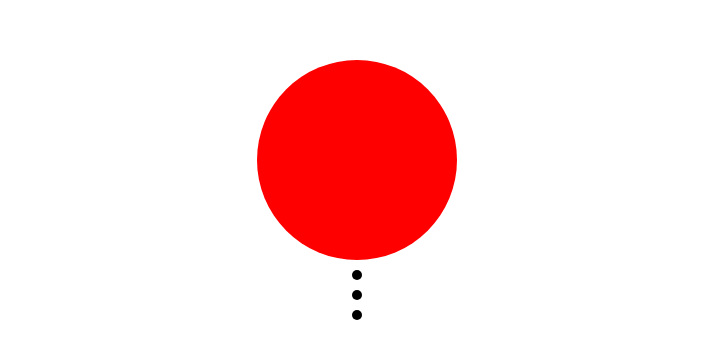
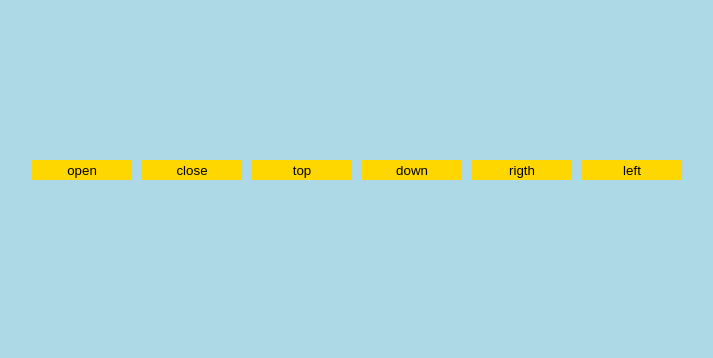
Before and after one commit to MahsumaRezai/window-game, a website: page index.html in a window 1280 px wide. Shown: the part 140-498 px from the top of the page, without its empty margins (283-996 px from the left). Drawn offline with Linux system fonts and the light colour scheme.

Commit message:
small game with move method

```diff
--- a/app.js
+++ b/app.js
@@ -1,27 +1,29 @@
-/*function back() {
-    let red = Math.round(Math.random() * 1000) % 255;
-    let bule = Math.round(Math.random() * 1000) % 255;
-    let green = Math.round(Math.random() * 1000) % 255;
-
-    document.getElementById("body").style.backgroundColor = "rgb(" + red + "," + bule + "," + green + ")"
-
+var win;
+function openwin() {
+    win = window.open("", "", "width=100, height=50");
 
 }
-window.setInterval(back, 1000)
+function closewin() {
+    win.close()
+}
 
-*/
+function rightop() {
+    win.moveTo(500, 0);
+    win.focus()
 
-// object
+}
+function leftop() {
+    win.moveTo(-500, 0);
+    win.focus()
 
+}
+function topp() {
+    win.moveTo(0, -100);
+    win.focus()
 
-let obj = {};
-obj["name"] = "Masoumeh";
-obj["age"] = 22;
-obj["university"] = "AFG";
+}
+function dow() {
+    win.moveTo(0, 400);
+    win.focus()
 
-let obj2 = obj;
-
-
-if (obj === obj2) {
-    console.log("Hello form the js code")
 }
--- a/index.html
+++ b/index.html
@@ -7,18 +7,26 @@
     <meta http-equiv="X-UA-Compatible" content="ie=edge">
     <link rel="stylesheet" href="./css/style.css">
     <title>z-index</title>
+    <script src="./app.js"></script>
+
 </head>
 
 <body>
-    <div class="conent">
-        <div class="cricle">
-        </div>
-        <div class="cricle--black"></div>
-        <div class="cricle--black"></div>
-        <div class="cricle--black"></div>
+    <div class="button">
+        <input value="open" type="button" onclick=" openwin()">
+        <input value="close" type="button" onclick="closewin()">
+        <input value="top" type="button" onclick="topp()">
+        <input value="down" type="button" onclick="dow()">
+        <input value="rigth" type="button" onclick="rightop()">
+        <input value="left" type="button" onclick="leftop()">
+
+
+
+
+
+
 
     </div>
-
 </body>
 
 </html>
--- a/scss/index.js
+++ /dev/null
@@ -1,20 +0,0 @@
-
-var num1 = 30;
-var num2 = 40;
-var sum = num1 + num2;
-console.log (sum);
-//70
-
-
-let num = 90;
-let num =100;
-
-console .log (num);
-// Uncaught SyntaxError: Identifier 'name' has already been declared
-
- const age = 20;
-
-  age = 30;
-
- console.log(age);
-  // Error the constant cannot change
--- a/scss/main.scss
+++ b/scss/main.scss
@@ -3,26 +3,22 @@
     padding: 0%;
     margin: 0%
 }
-.conent {
+body {
+    background: lightblue;
+
+
+}
+.button {
     display: flex;
-    flex-direction: column;
+    flex-direction: row;
+    padding-top: 300px;
     justify-content: center;
     align-items: center;
     gap: 10px;
-    padding-top: 200px;
-
 }
-.cricle {
-    background: red;
-    width: 200px;
-    height: 200px;
-    border-radius: 100%;
-
-
+input {
+    width: 100px;
+    height: 20px;
+    background: gold;
+    border: none;
 }
-.cricle--black {
-    background: black;
-    width: 10px;
-    height: 10px;
-    border-radius: 50%;
-}
```
Also changed, not shown: README.md (deleted), css/style.css.
